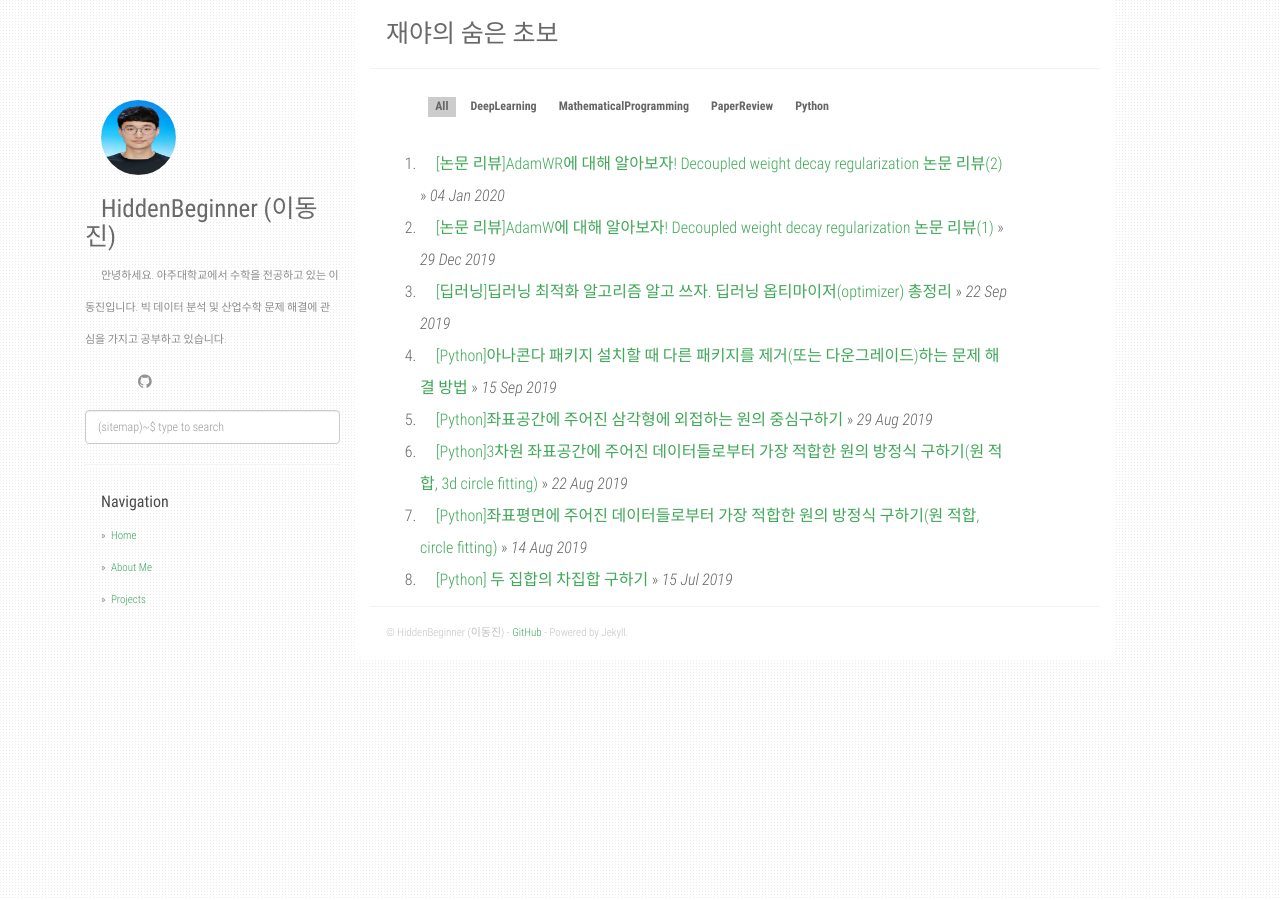
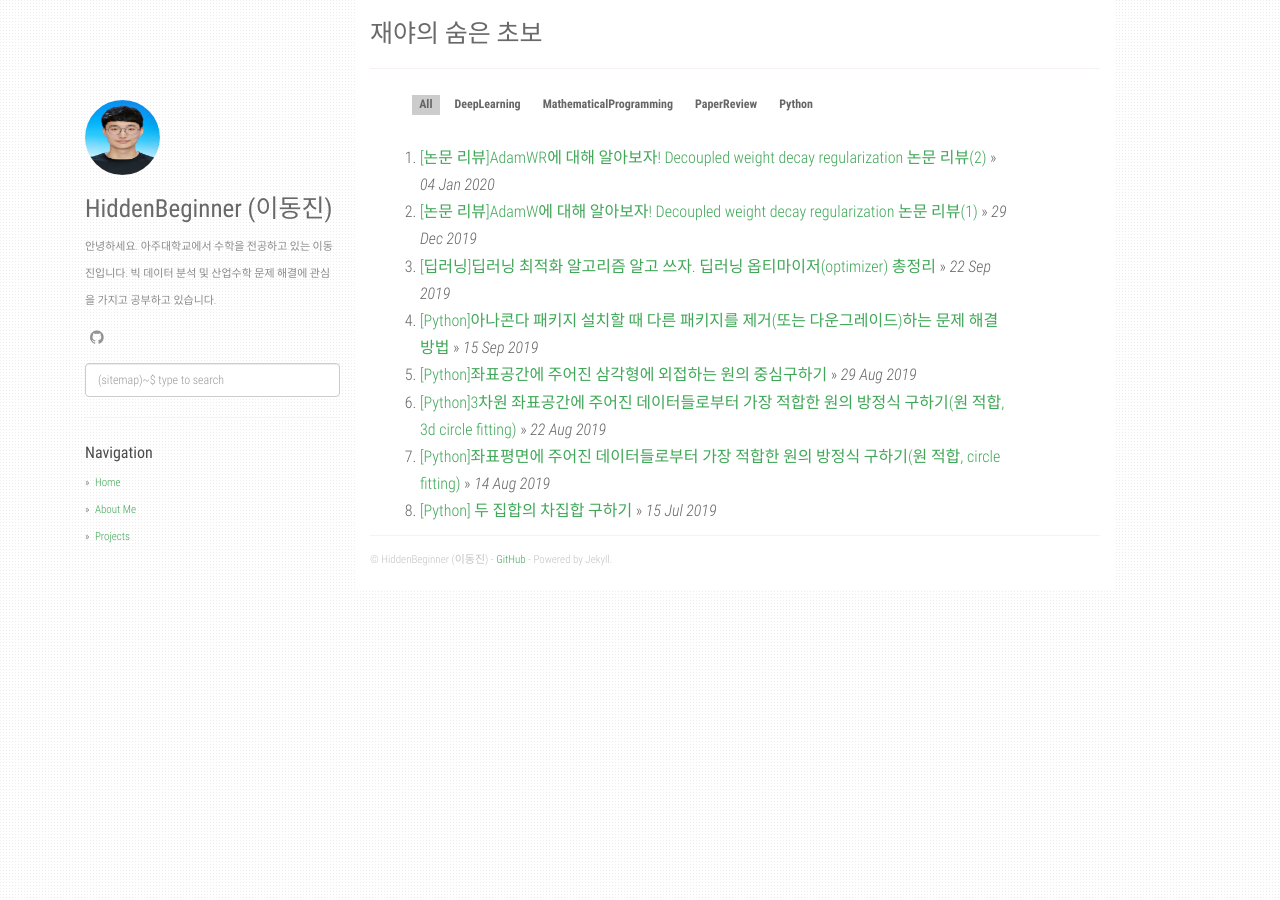
Before and after one commit to agusmakmun/agusmakmun.github.io, a Jekyll site: the page built from index.html, in a window 1280 px wide. Built offline with Jekyll 4.4.1, drawn with Linux system fonts in a browser that asks for light colours; the list of posts is cut into pages by our own code.

Commit message:
Update main.css

```diff
--- a/static/css/main.css
+++ b/static/css/main.css
@@ -1,8 +1,7 @@
 body {
   font-family: "Roboto Condensed", Arial, sans-serif;
   background: url("/static/img/subtle_dots.png");
-  text-indent: 1.0em;
-  line-height: 2.0em;
+  line-height: 1.7em;
   font-weight: 300;
   font-size: 16px;
   color: #666;
```
